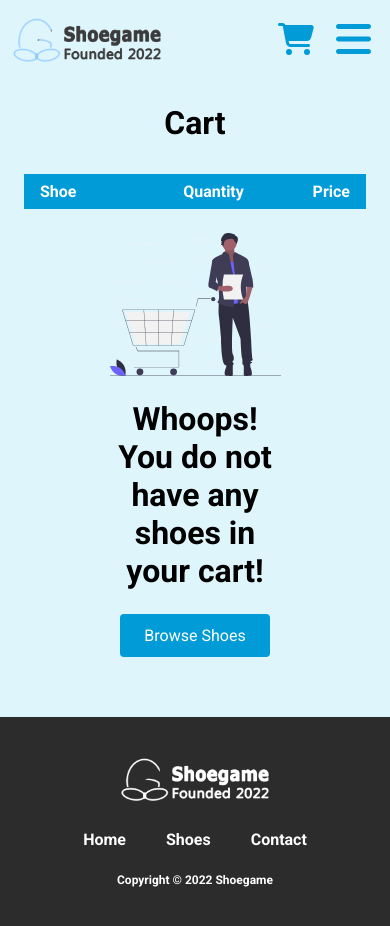
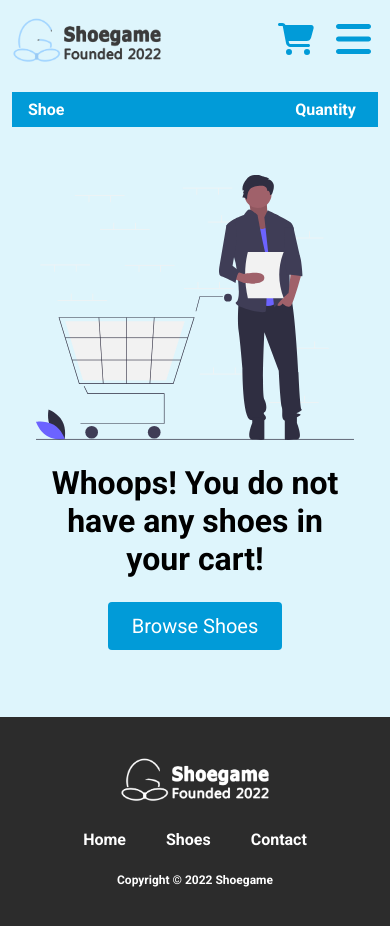
Before and after one commit to Moe-Zart/ecommerce-shoegame-website, a React (Create React App) app: page /cart in a window 390 px wide. Built offline with nearby package versions, Linux system fonts and the light colour scheme.

Commit message:
cart responsiveness for mobile view

```diff
--- a/src/App.css
+++ b/src/App.css
@@ -692,7 +692,7 @@ select {
     font-size: 32px;
   }
   .browse-button {
-    font-size: 16px;
+    font-size: 20px;
   }
   .icon {
     font-size: 32px;
@@ -841,10 +841,25 @@ select {
     bottom: 20px;
   }
   .cart-container{
-    padding: 24px;
+    padding: 12px;
   }
   .cart-img-wrapper{
-    height: 100%;
+    height: 100px;
+    min-width: 100px;
+    max-width: 100px;
+  }
+  .cart-img{
+    width: 100%;
+    padding: 0 0 12px 0;
+  }
+  .cart-price{
+    display: none;
+  }
+  .shoe-sub{
+    min-width: 80%;
+  }
+  .quantity-sub{
+    width: 20%;
   }
   .copyright {
     font-size: 12px;
@@ -854,6 +869,19 @@ select {
     right: 56px;
     text-align: center;
     font-size: 32px;
+  }
+  .total{
+    margin: 0 auto;
+  }
+  .cart-empty{
+    width: 100%;
+    padding: 24px;
+  }
+  .cart-title{
+    display: none;
+  }
+  .price-sub{
+    display: none;
   }
 }
 @media (max-height: 768px) {
--- a/src/pages/Cart.jsx
+++ b/src/pages/Cart.jsx
@@ -14,7 +14,7 @@ const Cart = ({ cart, changeQuantity, removeItem }) => {
 
   return (
     <div className="container cart-container">
-      <div className="row">
+      <div className="row cart-row">
         <div className="cart-title-wrapper">
           <h2 className="cart-title">Cart</h2>
         </div>
```
